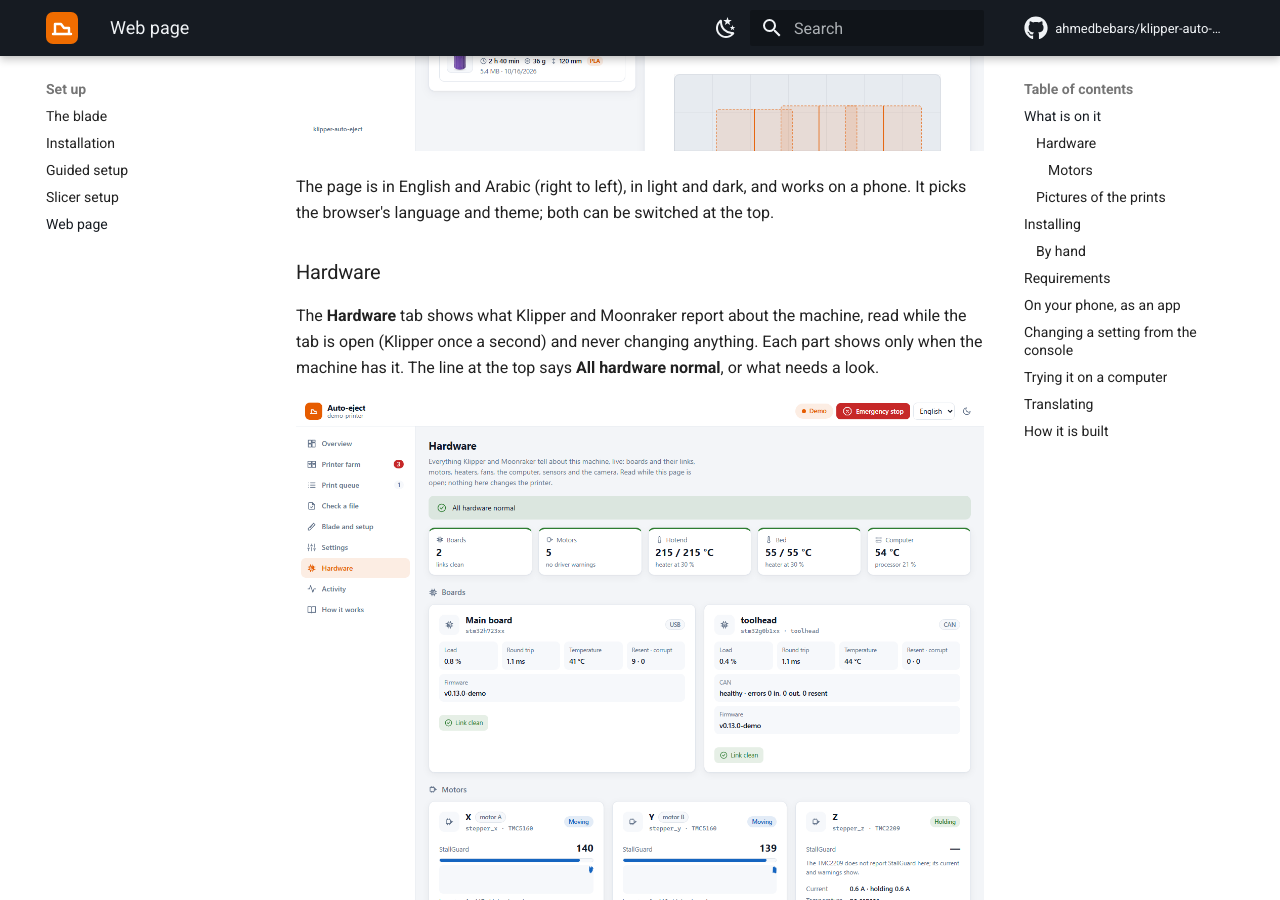
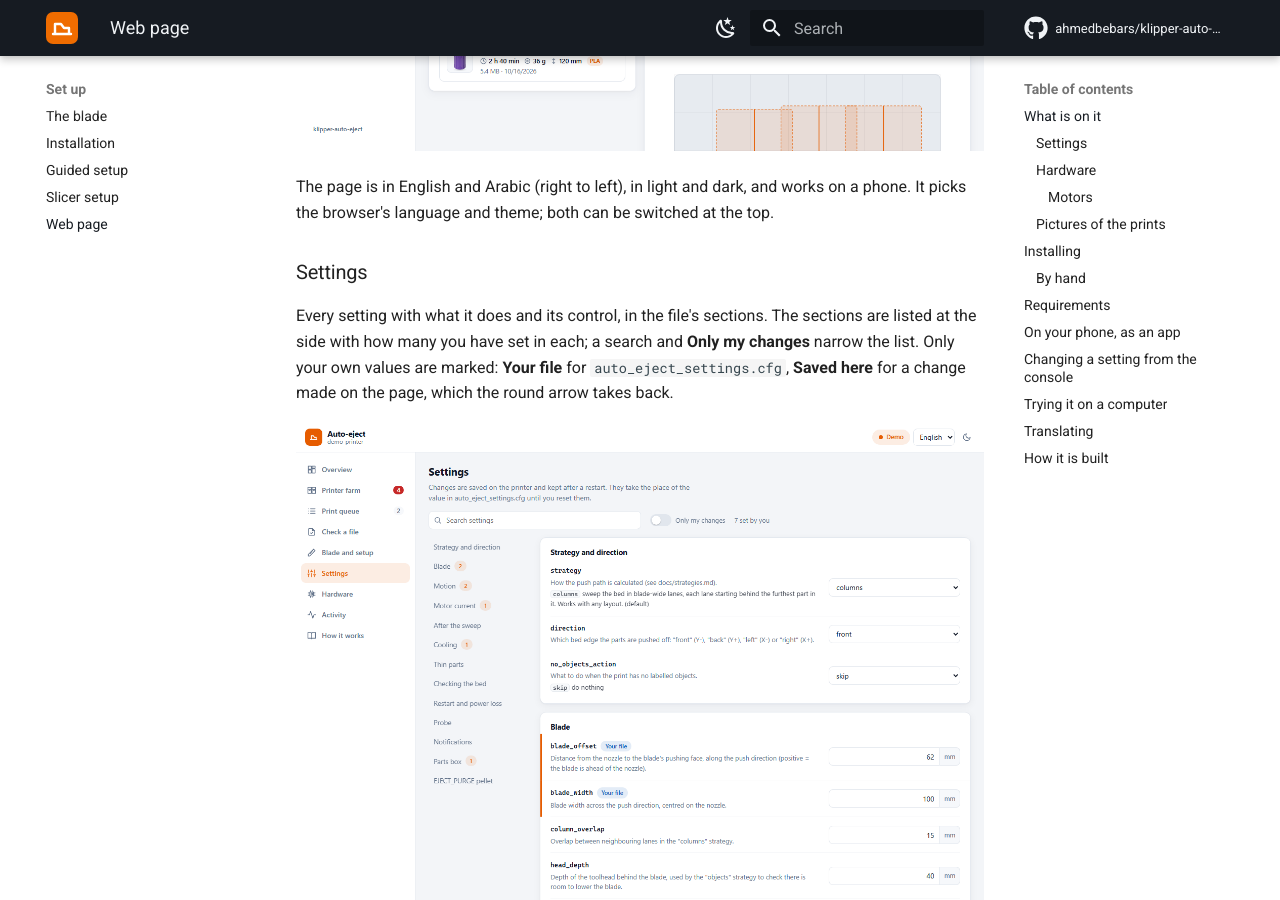
Before and after one commit to ahmedbebars/klipper-auto-eject, an MkDocs documentation site: the page built from docs/web-page.md, in a window 1280 px wide and 900 px high, scrolled down 2414 px. Built offline with MkDocs 1.6.1 and Material for MkDocs 9.7.7, drawn with Linux system fonts in a browser that asks for light colours; comment, search, counter and statistics services are not loaded.

Commit message:
Docs: pictures of the new Settings tab and the queue's file pictures
Settings gets its own short section with a picture, in English and
Arabic, and Pictures of the prints shows the queue picking files by
their pictures.

```diff
--- a/docs/web-page.md
+++ b/docs/web-page.md
@@ -34,6 +34,15 @@ bed and starts the next job by itself.
 
 The page is in English and Arabic (right to left), in light and dark, and works on a phone.
 It picks the browser's language and theme; both can be switched at the top.
+
+### Settings
+
+Every setting with what it does and its control, in the file's sections. The sections are listed at
+the side with how many you have set in each; a search and **Only my changes** narrow the list. Only
+your own values are marked: **Your file** for `auto_eject_settings.cfg`, **Saved here** for a change
+made on the page, which the round arrow takes back.
+
+<p align="center"><img src="images/settings.png" alt="The Settings tab: the sections at the side with how many are set, a search, Only my changes, and each setting with its control in one column" width="900"></p>
 
 ### Hardware
 
@@ -100,6 +109,8 @@ The files in **Check a file**, the print queue, the printer farm and its **Print
 picture your slicer puts in the G-code, with what the file says about the print: the time, the
 filament, the height and the material. **Overview** shows the picture of the print on the bed. A
 black part on the dark page, or a white one on the light page, gets a backdrop that shows it.
+
+<p align="center"><img src="images/queue.png" alt="The print queue: the jobs waiting, and Add files with every file's picture, time, filament, height and material" width="900"></p>
 
 Moonraker keeps the pictures next to the files; nothing else needs installing. The slicer has to
 put them in:
```
Also changed, not shown: docs/ar/web-page.md (+10 -0 lines), docs/images/queue-ar.png (added), docs/images/queue.png (added), docs/images/settings-ar.png (added), docs/images/settings.png (added).
